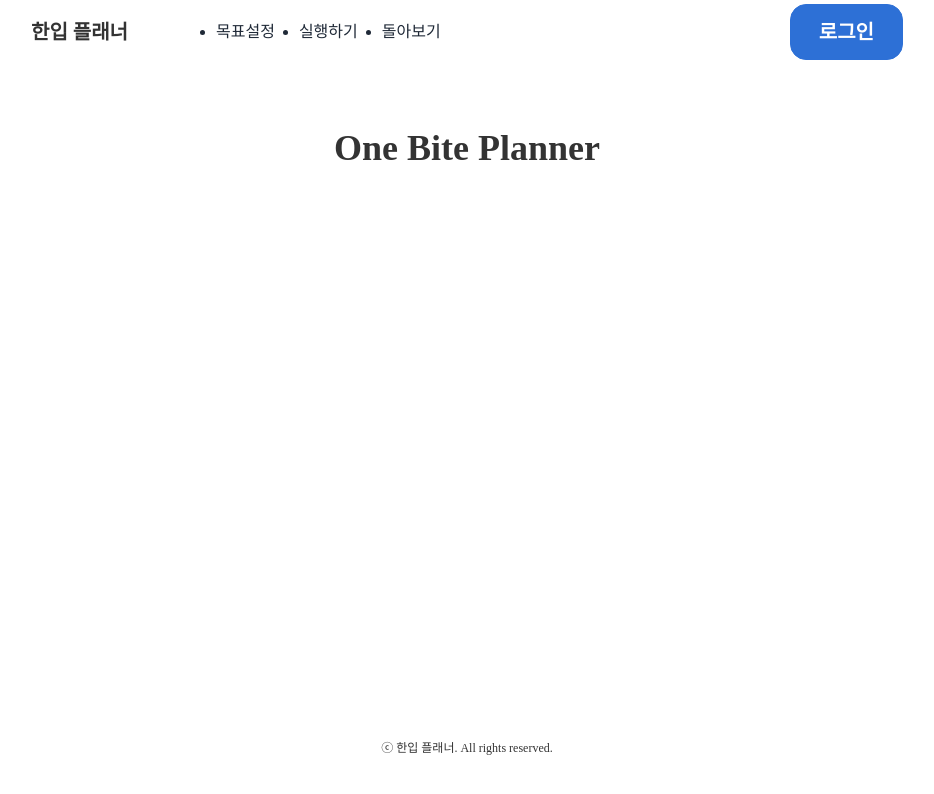
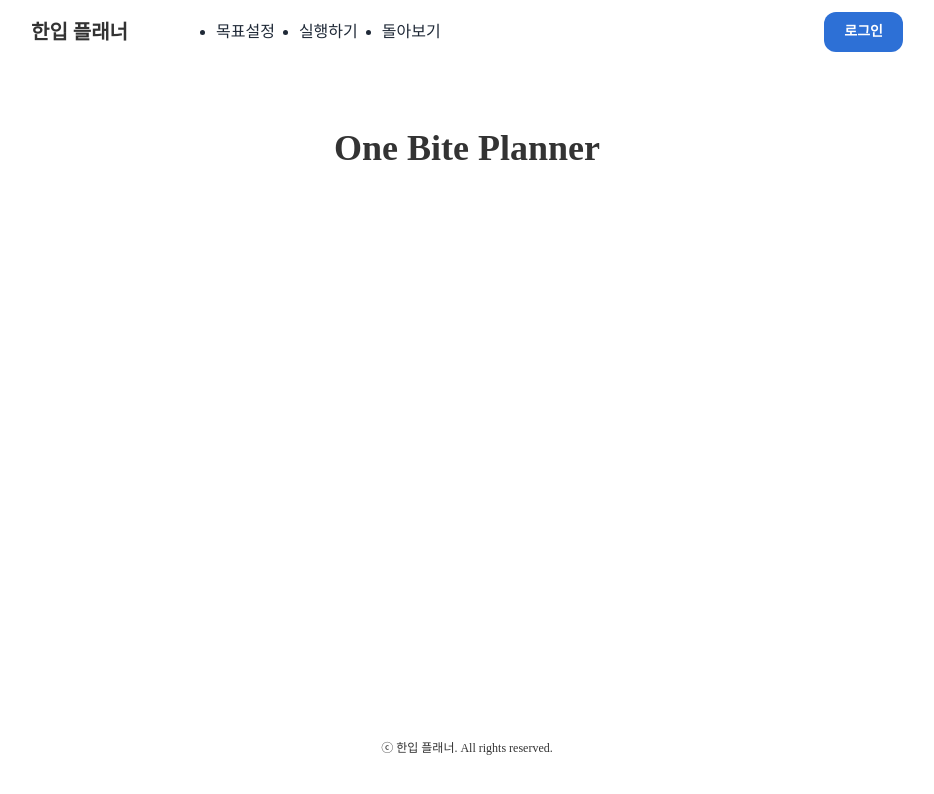
Before and after one commit to icetiredisgettingbear/one-bite-planner, a Next.js app: page / in a window 1280 px wide. Shown: the top 794 px of the page, without its empty margins (173-1107 px from the left). Built offline with nearby package versions, Linux system fonts and the light colour scheme; no server answers; a web font is replaced by a local one.

Commit message:
styles: 로그인/로그아웃 영역 MUI 컴포넌트로 적용

```diff
--- a/components/AuthButton.tsx
+++ b/components/AuthButton.tsx
@@ -1,6 +1,7 @@
 import { createClient } from "@/utils/supabase/server";
 import { redirect } from "next/navigation";
 import Button from "./Button";
+import Typography from "./Typography";
 
 export default async function AuthButton() {
   const supabase = createClient();
@@ -19,15 +20,15 @@ export default async function AuthButton() {
 
   return user ? (
     <div className="flex items-center gap-4">
-      안녕하세요, {user.email}!
+      <Typography variant="body2">안녕하세요, {user.email}!</Typography>
       <form action={signOut}>
-        <button className="py-2 px-4 rounded-md no-underline bg-btn-background hover:bg-btn-background-hover">
+        <Button variant="contained" color="info" size="small" type="submit">
           로그아웃
-        </button>
+        </Button>
       </form>
     </div>
   ) : (
-    <Button href="/login" variant="outlined">
+    <Button href="/login" size="small">
       로그인
     </Button>
   );
```
